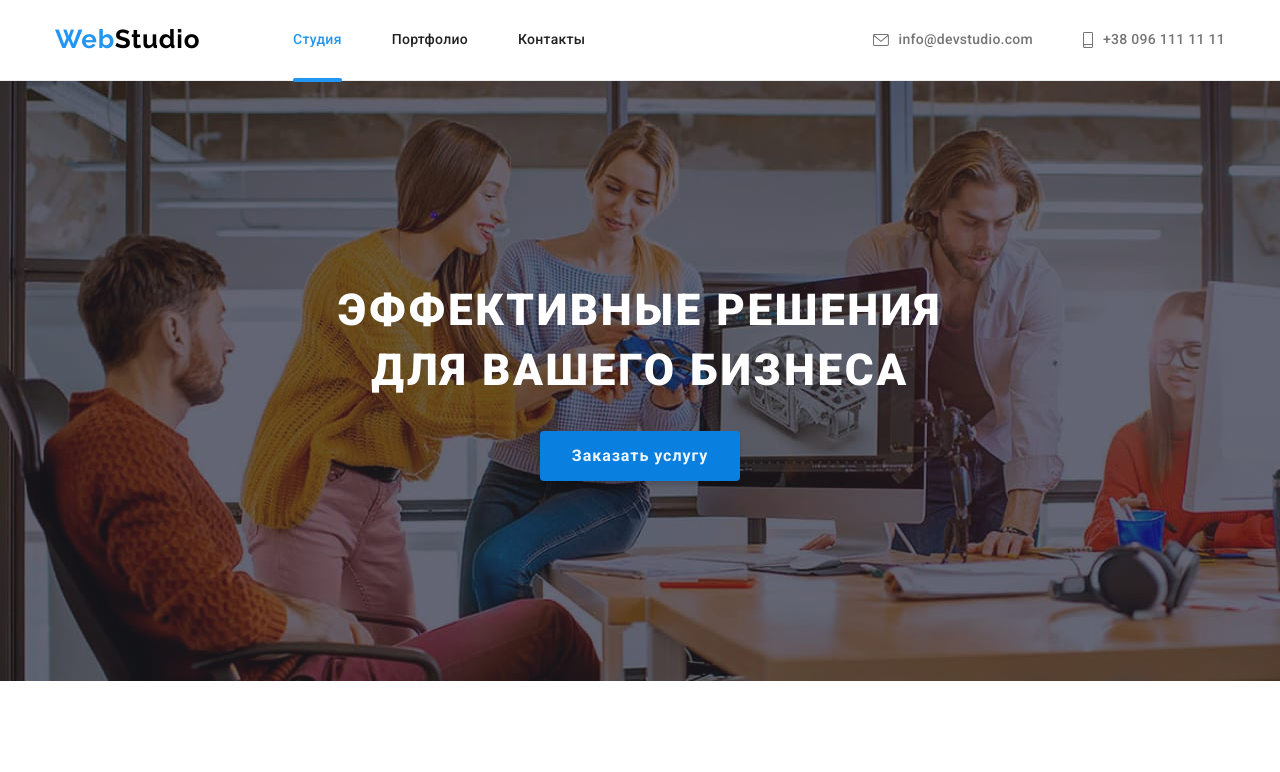
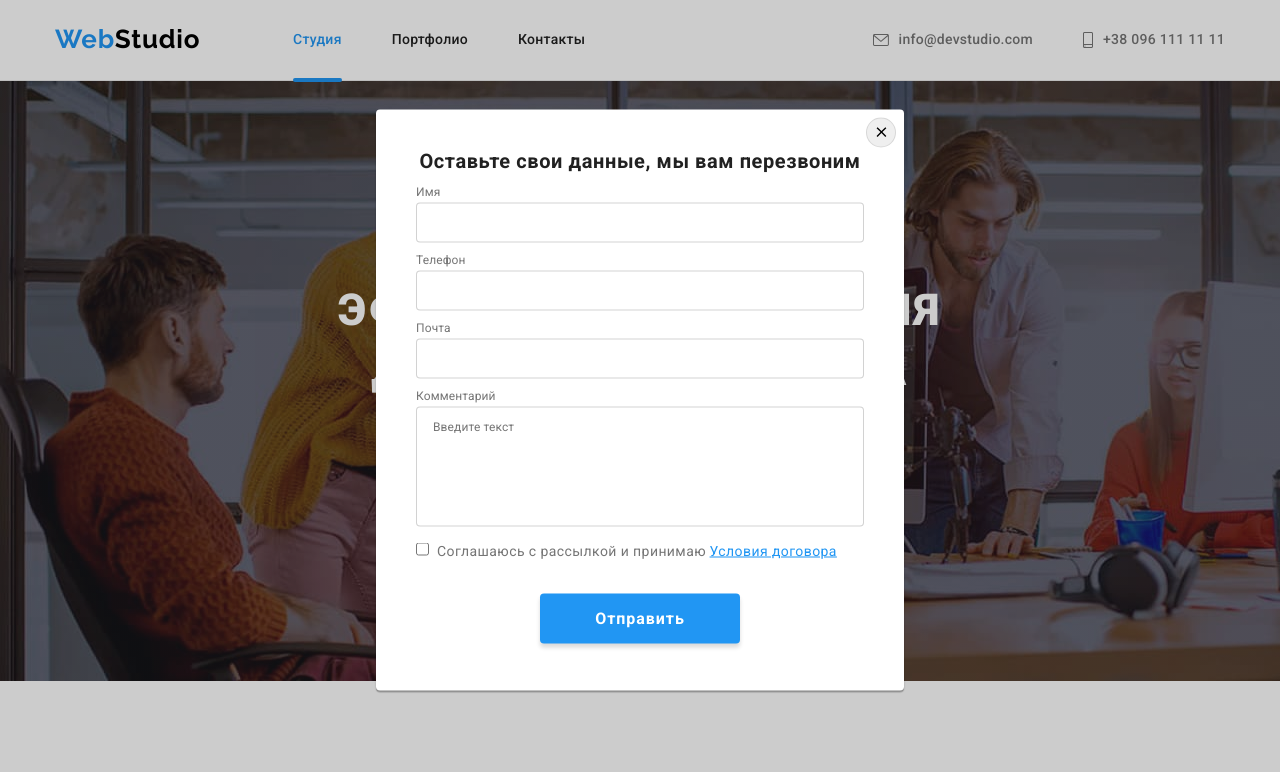
Before and after one commit to ZhukovMikhail/goit-markup-hw-06, a plain HTML site: page index.html in a window 1280 px wide. Both pictures are taken after a click on the button "Заказать услугу". Shown: the top 772 px of the page. Drawn offline with nearby package versions, Linux system fonts and the light colour scheme.

Commit message:
разметил формы футера и модалки
разметил формы футера и модалки

```diff
--- a/CSS/styles.css
+++ b/CSS/styles.css
@@ -2,11 +2,14 @@
   --main-font: 'Roboto', sans-serif;
   --secondary-font: 'Raleway', sans-serif;
   --accent-color: #2196f3;
+  --hover-btn-color: #188ce8;
   --font-color: #212121;
   --project-card-gap: 30px;
   --icons-color: #afb1b8;
   --transition-hover-focus: color 250ms cubic-bezier(0.4, 0, 0.2, 1),
     fill 250ms cubic-bezier(0.4, 0, 0.2, 1),
+    border-color 250ms cubic-bezier(0.4, 0, 0.2, 1),
+    outline-color 250ms cubic-bezier(0.4, 0, 0.2, 1),
     background-color 250ms cubic-bezier(0.4, 0, 0.2, 1),
     background-image 250ms cubic-bezier(0.4, 0, 0.2, 1),
     box-shadow 250ms cubic-bezier(0.4, 0, 0.2, 1);
@@ -207,7 +210,7 @@ body {
 .fotter-submit-button:hover,
 .fotter-submit-button:focus {
   color: #ffffffee;
-  background: #097fe0;
+  background: var(--hover-btn-color);
   outline: none;
   box-shadow: 0px 4px 4px rgba(0, 0, 0, 0.15);
 }
@@ -675,6 +678,7 @@ body {
   box-shadow: 0px 1px 3px rgba(0, 0, 0, 0.12), 0px 1px 1px rgba(0, 0, 0, 0.14),
     0px 2px 1px rgba(0, 0, 0, 0.2);
   border-radius: 4px;
+  padding: 40px;
 }
 .is-hidden {
   visibility: hidden;
@@ -704,8 +708,98 @@ body {
   width: 18px;
   height: 18px;
 }
+/* ====== user data form ========== */
+
 .user-data-form {
-  position: absolute;
+  width: 100%;
+  height: 40px;
+  margin-top: 4px;
+  border: 1px solid rgba(33, 33, 33, 0.2);
+  box-sizing: border-box;
+  border-radius: 4px;
+  cursor: pointer;
+  transition: var(--transition-hover-focus);
 }
+.textarea {
+  height: 120px;
+  padding: 12px 16px;
+  resize: none;
+  font-family: var(--main-font);
+  font-size: 12px;
+  line-height: 1.166;
+  letter-spacing: 0.01em;
+  fill-opacity: 0.5;
+  /* border: 1px solid rgba(33, 33, 33, 0.2); */
+}
+.modal-text {
+  margin-bottom: 12px;
+  font-family: var(--main-font);
+  font-weight: bold;
+  font-size: 20px;
+  line-height: 1.15;
+  text-align: center;
+  letter-spacing: 0.03em;
+  color: #212121;
+}
+.user-data-label {
+  display: block;
+  margin-top: 10px;
+  font-family: var(--main-font);
+  font-size: 12px;
+  line-height: 1.167;
+  letter-spacing: 0.01em;
+  color: #757575;
+  cursor: pointer;
+}
+.modal-text-link {
+  margin-left: 8px;
+  font-family: var(--main-font);
+  font-size: 14px;
+  line-height: 1.71;
+  letter-spacing: 0.03em;
+  color: #757575;
+  /* white-space: nowrap; */
+}
+.agreement {
+  margin-left: 3.5px;
+  font-family: var(--main-font);
+  font-size: 14px;
+  line-height: 1.71;
+  letter-spacing: 0.03em;
+  color: #2196f3;
+}
+.user-data-label:last-child {
+  display: flex;
+  justify-content: center;
+  align-items: center;
+}
+.modal-submit-button {
+  width: 200px;
+  height: 50px;
+  margin: 30px auto;
+  font-family: var(--main-font);
+  font-weight: bold;
+  font-size: 16px;
+  line-height: 1.87;
+  display: flex;
+  align-items: center;
+  justify-content: center;
+  letter-spacing: 0.06em;
 
+  color: #ffffff;
+  background: #2196f3;
+  box-shadow: 0px 4px 4px rgba(0, 0, 0, 0.15);
+  border-radius: 4px;
+  border-style: hidden;
+  transition: var(--transition-hover-focus);
+}
+.user-data-form:hover,
+.user-data-form:focus {
+  border-color: var(--accent-color);
+  outline-color: var(--accent-color);
+}
+.modal-submit-button:hover,
+.modal-submit-button:focus {
+  background-color: var(--hover-btn-color);
+}
 /*============= Modal window End =======================*/
--- a/index.html
+++ b/index.html
@@ -334,22 +334,26 @@
 
 <!-- Modal Window -->
 <div class="backdrop is-hidden" data-modal>
-    <div class="modal">
+    <form class="modal" method="GET">
         <button type="button" class="modal-close-btn" data-modal-close>
             <svg class="close-btn-icon">
                 <use href="./images/sprite.svg#icon-close-black-18dp-1"></use>
             </svg>
         </button>
-      <form class="user-data-form">
-            <label>Имя<input type="text" name="user-name"></label>
-            <label>Телефон<input type="tel" name="user-tel"></label>
-            <label>Почта<input type="email" name="user-email"></label>
-            <label>Комментарий<textarea type="text" name="user-comment"></label>
-        </form>
+<p class="modal-text">Оставьте свои данные, мы вам перезвоним</p>
+        <label class="user-data-label">Имя<input class="user-data-form" type="text" name="user-name" minlength="3" required></label>
+        <label class="user-data-label">Телефон<input class="user-data-form" type="tel" name="user-tel" required></label>
+        <label class="user-data-label">Почта<input class="user-data-form" type="email" name="user-email" required></label>
+        <label class="user-data-label">Комментарий <textarea class="user-data-form textarea" type="text" name="user-comment" placeholder="Введите текст"></textarea></label>
+        <label class="user-data-label">
+            <input type="checkbox" name="agreement confirmation" value="agreement confirmation" required><span class="modal-text-link">Соглашаюсь с рассылкой и принимаю</span><a class="agreement" href="#">Условия договора</a>
+        </label>
+    <button type="submit" class="modal-submit-button">Отправить</button>
+    </form>
     </div>
-</div>
+
 <script src="./js/modal.js"></script>
+<!-- Modal Window END-->
 
-<!-- Modal Window END-->
 </body>
 </html>
```
Also changed, not shown: 1 other file.
